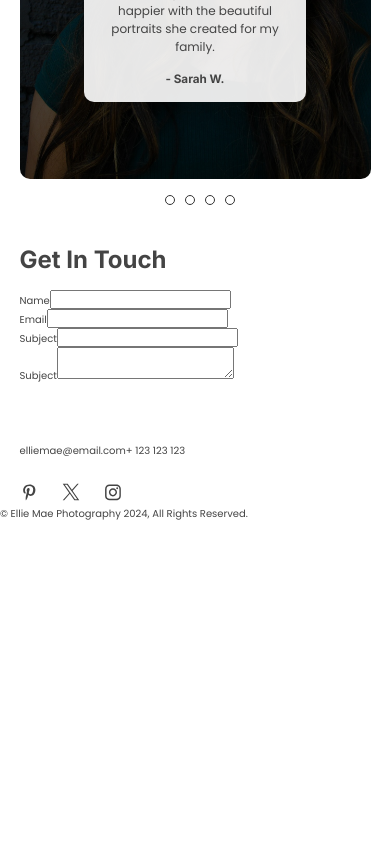
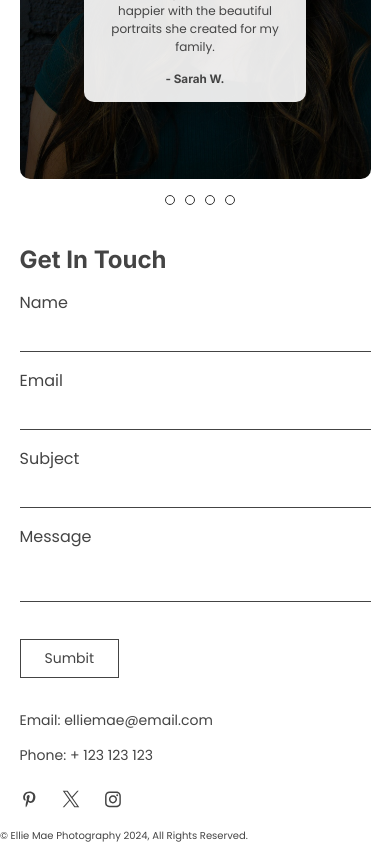
Before and after one commit to EdwardShanahan09/portfolio-project-1, a React (Vite) app: page / in a window 390 px wide. Shown: the part 4881-5725 px from the top of the page. Before the commit the page ends 5403 px from the top, so only its background shows below. Built offline with nearby package versions, Linux system fonts and the light colour scheme.

Commit message:
Style contact form component for mobile device

```diff
--- a/src/components/ContactForm/ContactForm.jsx
+++ b/src/components/ContactForm/ContactForm.jsx
@@ -1,29 +1,40 @@
 import Button from "../Button/Button";
+import "./ContactForm.scss";
 
 const ContactForm = () => {
   return (
     <form className="contact-form">
       <div className="contact__group">
         <label htmlFor="name">Name</label>
-        <input name="name" type="text" className="contact__control" />
+        <input id="name" name="name" type="text" className="contact__control" />
       </div>
 
       <div className="contact__group">
         <label htmlFor="email">Email</label>
-        <input name="email" type="email" className="contact__control" />
+        <input
+          id="email"
+          name="email"
+          type="email"
+          className="contact__control"
+        />
       </div>
 
       <div className="contact__group">
         <label htmlFor="subject">Subject</label>
-        <input name="subject" type="text" className="contact__control" />
+        <input
+          id="subject"
+          name="subject"
+          type="text"
+          className="contact__control"
+        />
       </div>
 
       <div className="contact__group">
-        <label htmlFor="message">Subject</label>
+        <label htmlFor="message">Message</label>
         <textarea name="message" id="message"></textarea>
       </div>
 
-      <Button text="See My Work" />
+      <button>Sumbit</button>
     </form>
   );
 };
--- a/src/components/ContactForm/ContactForm.scss
+++ b/src/components/ContactForm/ContactForm.scss
@@ -0,0 +1,77 @@
+.contact {
+  & form {
+    margin-bottom: 3.2rem;
+  }
+  &__group {
+    margin-bottom: 1.6rem;
+
+    & label {
+      color: #444;
+      font-size: 1.6rem;
+
+      display: block;
+    }
+
+    & input {
+      font-size: 1.4rem;
+      width: 100%;
+      border: none;
+      border-bottom: 1px solid #444;
+      padding: 1rem;
+
+      &:active,
+      &:focus {
+        border: none;
+        border-bottom: 1px solid pink;
+        outline: none;
+      }
+    }
+
+    & textarea {
+      color: #444;
+      font-size: 1.4rem;
+      border: none;
+      border-bottom: 1px solid #444;
+      width: 100%;
+      padding: 1rem;
+      resize: none;
+
+      &:active,
+      &:focus {
+        border-bottom: 1px solid pink;
+        outline: none;
+      }
+    }
+  }
+
+  & button {
+    color: #444;
+    background-color: transparent;
+    font-size: 1.4rem;
+    border: 1px solid #444;
+    padding: 0.8rem 2.4rem;
+    margin-top: 1.6rem;
+    cursor: pointer;
+
+    &:hover {
+      color: #fff;
+      background-color: #444;
+    }
+  }
+
+  &__details {
+    a {
+      color: #444;
+      font-size: 1.4rem;
+      display: block;
+
+      &:hover {
+        text-decoration: underline;
+      }
+
+      &:first-child {
+        margin-bottom: 1.4rem;
+      }
+    }
+  }
+}
--- a/src/sections/Contact/Contact.jsx
+++ b/src/sections/Contact/Contact.jsx
@@ -9,8 +9,8 @@ const Contact = () => {
         <ContactForm />
 
         <div className="contact__details">
-          <a href="mailto:elliemae@email.com">elliemae@email.com</a>
-          <a href="tel:123123123">+ 123 123 123</a>
+          <a href="mailto:elliemae@email.com">Email: elliemae@email.com</a>
+          <a href="tel:123123123">Phone: + 123 123 123</a>
           <SocialMediaIcons />
         </div>
       </div>
```
